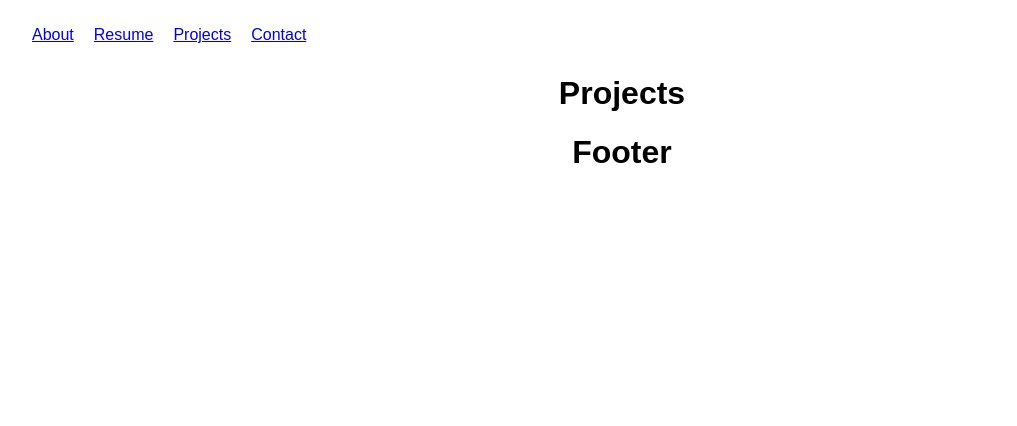
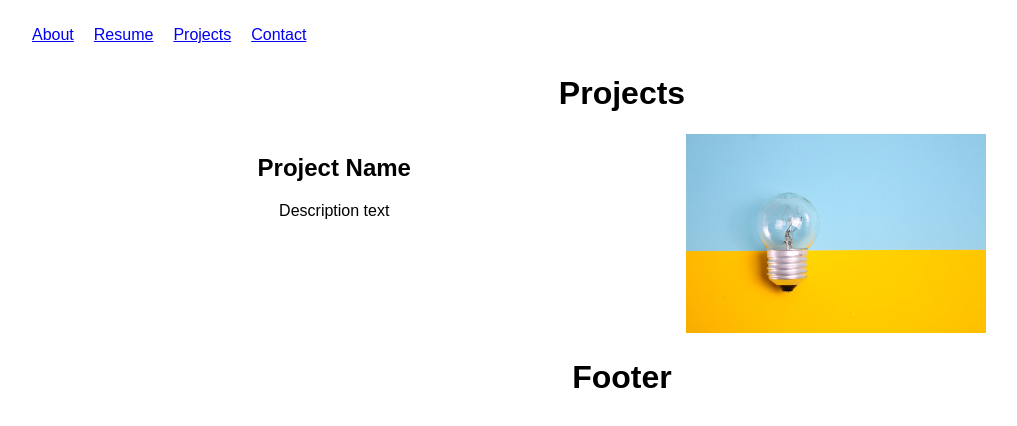
Before and after one commit to vkaran101/vkaran101.github.io, a React (Create React App) app: page /projects in a window 1280 px wide. Shown: the top 426 px of the page, without its empty margins (18-1035 px from the left). Built offline with nearby package versions, Linux system fonts and the light colour scheme.

Commit message:
updated projects page

```diff
--- /dev/null
+++ b/src/components/Project.js
@@ -0,0 +1,20 @@
+import React from "react";
+import './Projects.css';
+import lightbulb_stock from './lightbulb_stock.jpeg';
+
+
+function Project() {
+    return(
+        <div className="projects">
+            <div className="projects__info">
+                <h2>Project Name</h2>
+                <p>Description text</p>
+            </div>
+            <div className="project__photo">
+                <img src={lightbulb_stock} width="300" alt="project"></img>
+            </div>
+        </div>
+    );
+}
+
+export default Project;
--- /dev/null
+++ b/src/components/Projects.css
@@ -0,0 +1,4 @@
+.projects {
+    display: flex;
+    justify-content: space-evenly;
+}
--- a/src/components/Projects.js
+++ b/src/components/Projects.js
@@ -1,9 +1,12 @@
 import React from "react";
+import './Projects.css';
+import Project from "./Project";
 
 function Projects() {
     return (
-        <div>
+        <div >
             <h1>Projects</h1>
+            <Project />
         </div>
     );
   }
```
Also changed, not shown: src/components/lightbulb_stock.jpeg (added).
